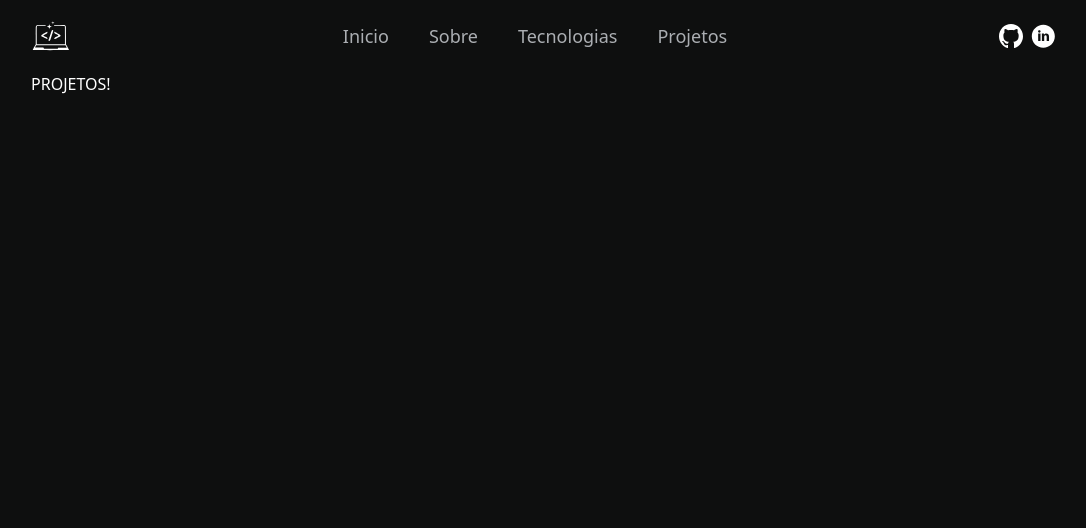
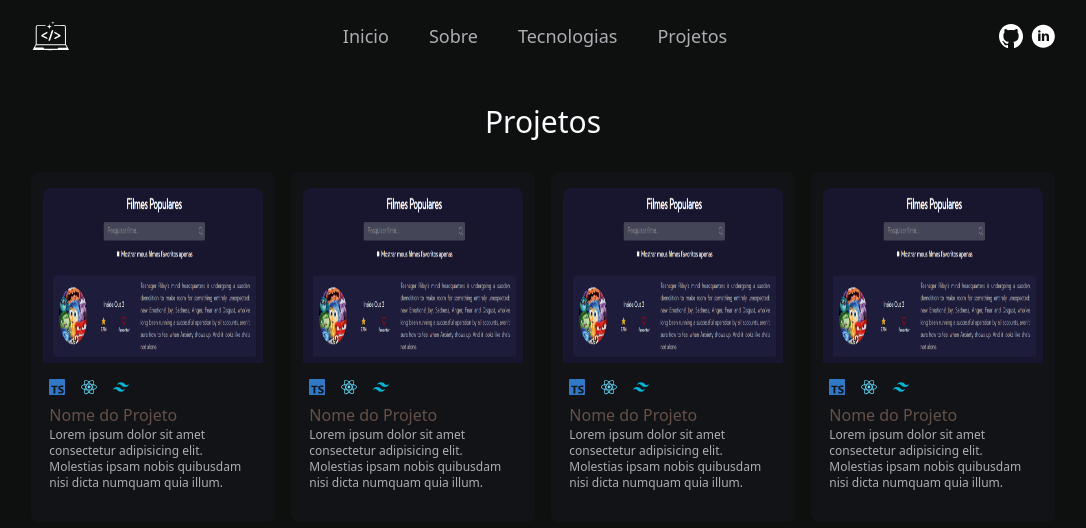
Before and after one commit to matheusmartins05/Portifolio, a React (Vite) app: page /projetos in a window 1280 px wide. Shown: the top 528 px of the page, without its empty margins (97-1183 px from the left). Built offline with nearby package versions, Linux system fonts and the light colour scheme.

Commit message:
criado versão estática da seção projetos

```diff
--- /dev/null
+++ b/src/components/CardProjeto.tsx
@@ -0,0 +1,29 @@
+import exemploProjeto from "/exemploProjeto.png";
+import typescript from "/typescript.svg";
+import react from "/react.svg";
+import tailwindcss from "/tailwindcss.svg";
+
+export default function CardProjeto() {
+  return (
+    <div className="bg-[#121316] h-[350px] w-96 rounded-lg">
+      <img
+        className="w-[90%] mx-auto mt-4 rounded-t-lg h-[50%]"
+        src={exemploProjeto}
+        alt=""
+      />
+      <div className="flex flex-col w-[85%] mx-auto my-4">
+        <div className="flex gap-4">
+          <img className="w-4" src={typescript} alt="" />
+          <img className="w-4" src={react} alt="" />
+          <img className="w-4" src={tailwindcss} alt="" />
+        </div>
+        <h4 className="text-[#655048] mt-2">Nome do Projeto</h4>
+        <p className="text-xs text-paraghaph">
+          {" "}
+          Lorem ipsum dolor sit amet consectetur adipisicing elit. Molestias
+          ipsam nobis quibusdam nisi dicta numquam quia illum.
+        </p>
+      </div>
+    </div>
+  );
+}
--- a/src/pages/Projetos.tsx
+++ b/src/pages/Projetos.tsx
@@ -1,11 +1,17 @@
+import CardProjeto from "../components/CardProjeto";
 import Wrapper from "../components/Wrapper";
 
 export default function Projetos() {
   return (
     <>
     <Wrapper width="w-[80%] ">
-      <div>
-          <h1 className="text-white"> PROJETOS!</h1>
+      <h3 className="text-3xl text-heading text-center mt-8">Projetos</h3>
+      <div className="flex gap-4 py-8">
+
+          <CardProjeto/>
+          <CardProjeto/>
+          <CardProjeto/>
+          <CardProjeto/>
       </div>
     </Wrapper>
     </>
```
Also changed, not shown: public/exemploProjeto.png (added).
